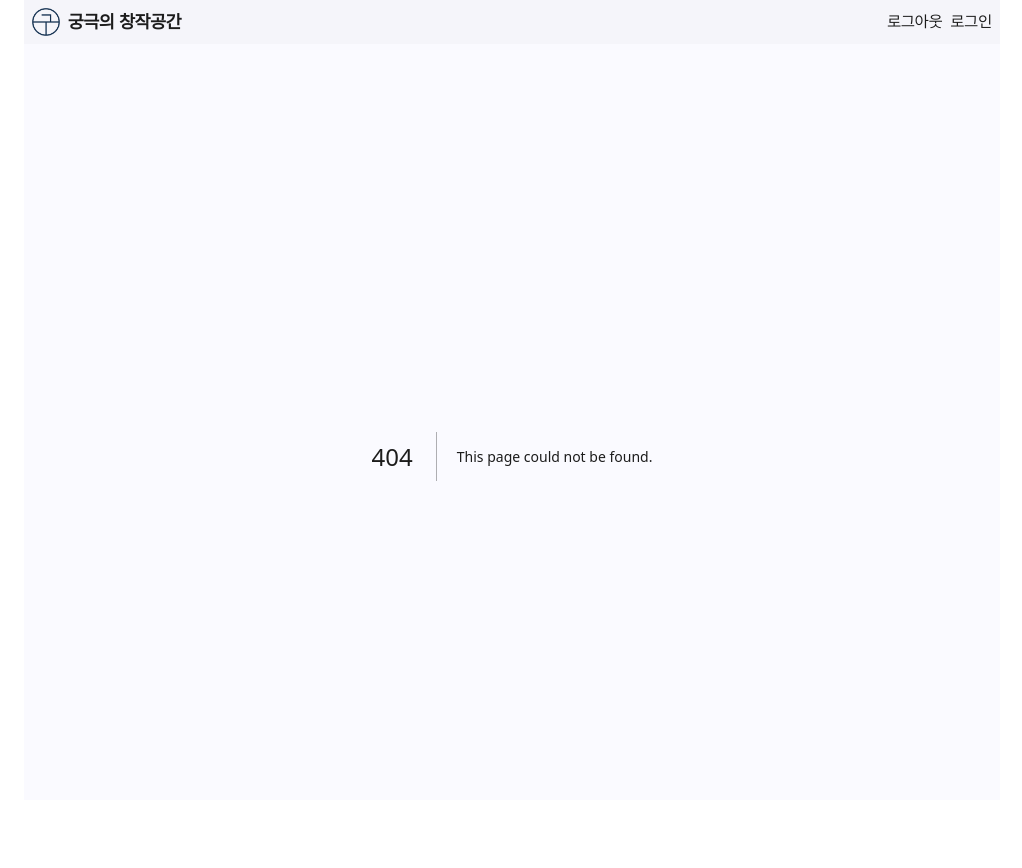
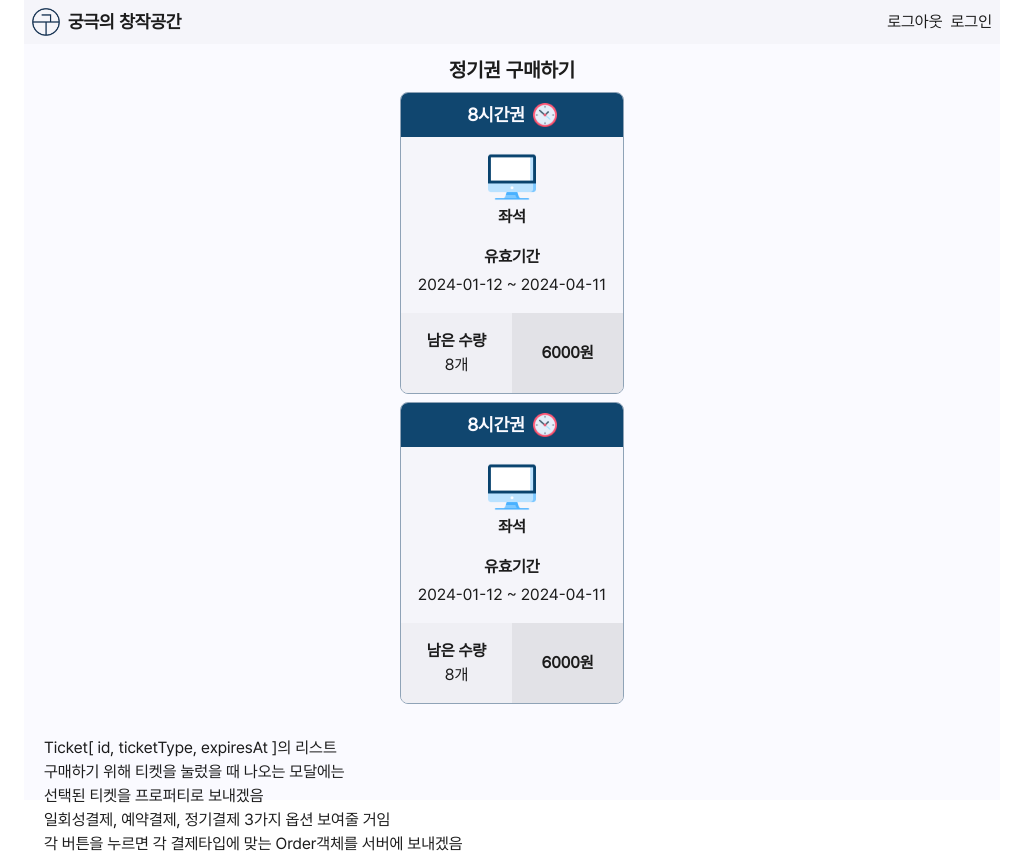
Before and after one commit to archive-xee/hot-desking-app, a Next.js app: page /ticket/billing in a window 1280 px wide. Before the commit this address had no page. Shown: the whole page, without its empty margins (128-1150 px from the left). Built offline with nearby package versions, Linux system fonts and the light colour scheme.

Commit message:
[Refactor] 티켓구매페이지 일회권/정기권으로 나누기

```diff
--- a/src/app/page.tsx
+++ b/src/app/page.tsx
@@ -10,7 +10,8 @@ export default function HomePage() {
         <HomeNavButton label="대여함" destination="/booth/rentitem" />
       </HomeNavSection>
       <HomeNavSection title="구매/등록">
-        <HomeNavButton label="이용권" destination="/ticket" />
+        <HomeNavButton label="일회권" destination="/ticket/oneoff" />
+        <HomeNavButton label="정기권" destination="/ticket/billing" />
         <HomeNavButton label="쿠폰" destination="/coupon" />
       </HomeNavSection>
       <HomeNavSection title="변경">
--- /dev/null
+++ b/src/app/ticket/billing/page.tsx
@@ -0,0 +1,43 @@
+import { TicketInModal } from "@/src/components/molecules/Ticket/index"
+// import { Modal } from "@/src/components/organisms/Modal"
+
+export default function BillingTicketPage() {
+  return (
+    <>
+      <BillingTicketPageTitle />
+      <TicketInModal
+        ticket={{
+          id: "1",
+          type: "time",
+          bookable: "seat",
+          price: 10000,
+          period: 86400,
+          issuedAt: 1706946429,
+          expiresAt: 1707551229,
+        }}
+      ></TicketInModal>
+      <TicketInModal
+        ticket={{
+          id: "1",
+          type: "time",
+          bookable: "seat",
+          price: 10000,
+          period: 86400,
+          issuedAt: 1706946429,
+          expiresAt: 1707551229,
+        }}
+      ></TicketInModal>
+      <p>
+        <br /> Ticket[ id, ticketType, expiresAt ]의 리스트
+        <br /> 구매하기 위해 티켓을 눌렀을 때 나오는 모달에는
+        <br /> 선택된 티켓을 프로퍼티로 보내겠음
+        <br /> 일회성결제, 예약결제, 정기결제 3가지 옵션 보여줄 거임
+        <br /> 각 버튼을 누르면 각 결제타입에 맞는 Order객체를 서버에 보내겠음
+      </p>
+    </>
+  )
+}
+
+const BillingTicketPageTitle = () => {
+  return <h1 className="text-center text-xl font-bold">정기권 구매하기</h1>
+}
```
Also changed, not shown: src/app/ticket/oneoff/page.tsx (renamed from src/app/ticket/page.tsx).
